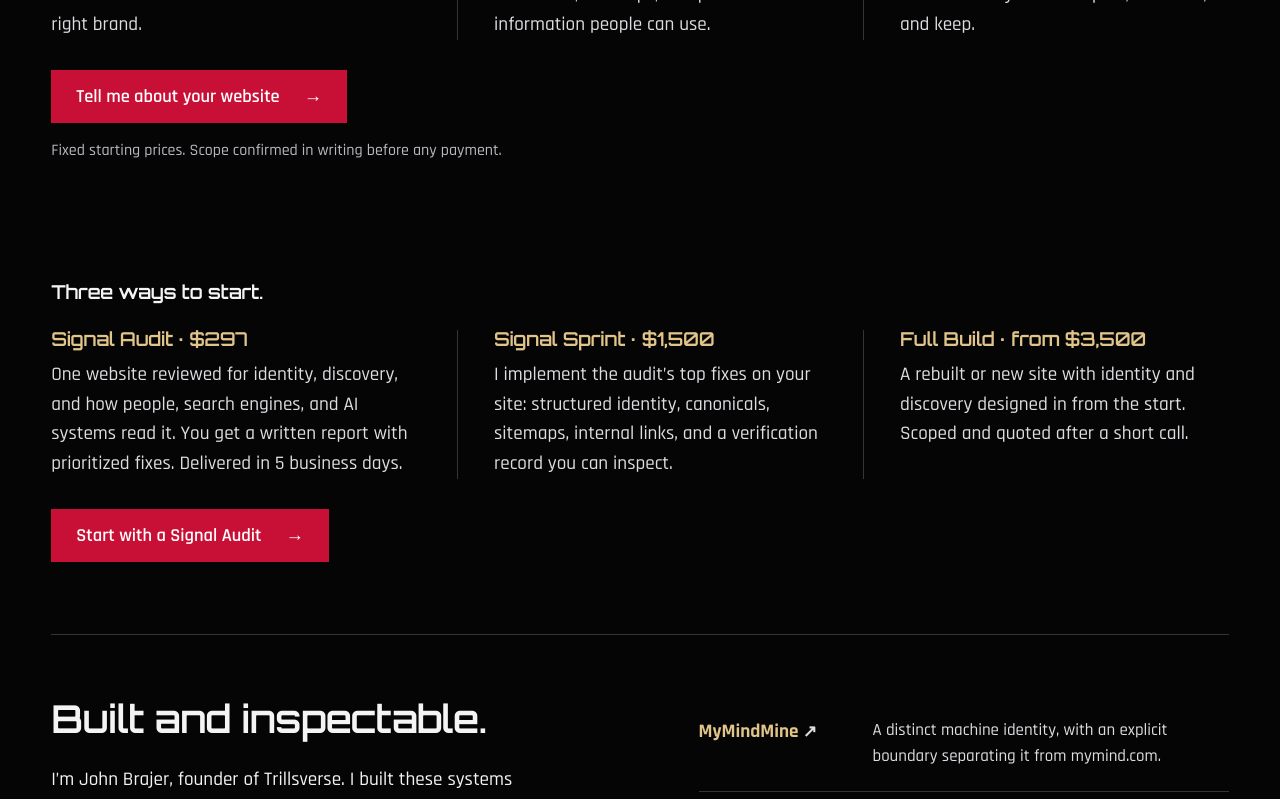
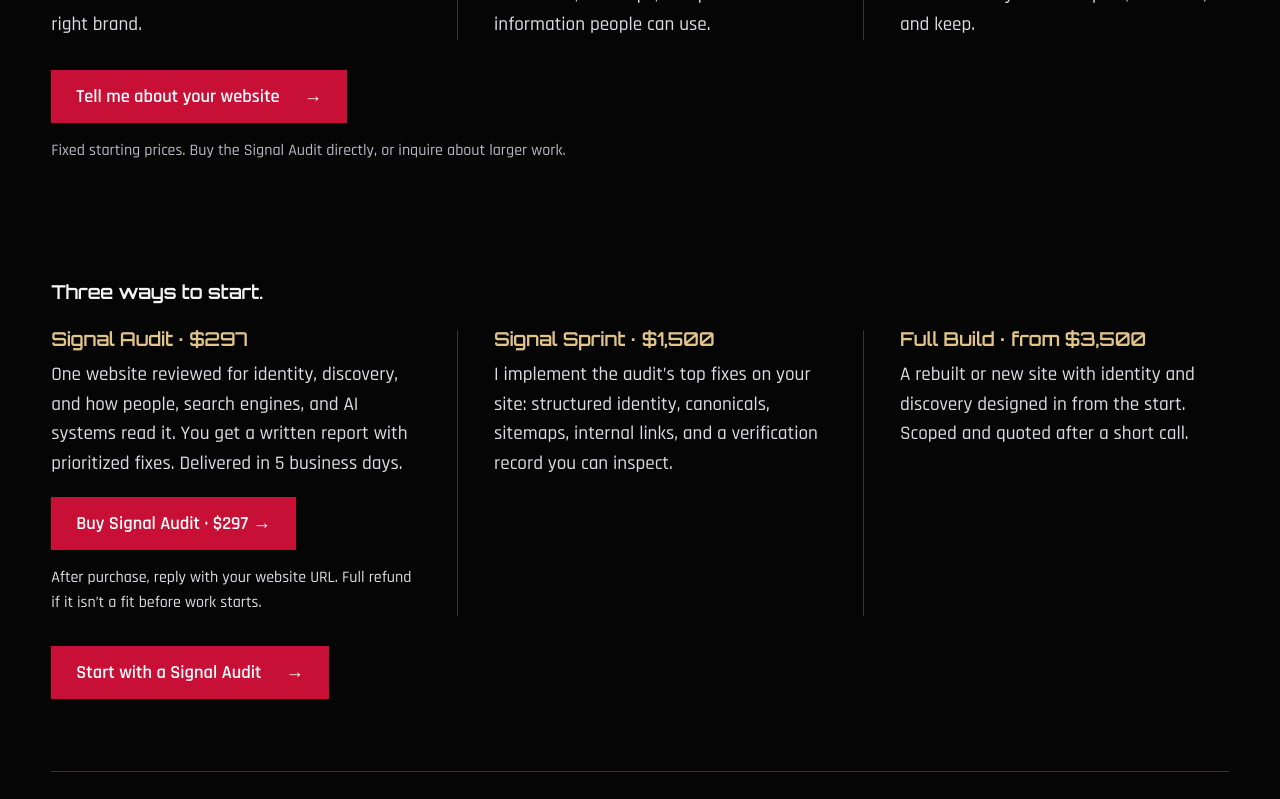
Before and after one commit to JohnBrajer/lultrills.com, a Next.js app: page /work-with-john in a window 1280 px wide. Shown: the part 640-1439 px from the top of the page. Built offline with nearby package versions, Linux system fonts and the light colour scheme.

Commit message:
Work with John: direct Stripe checkout for Signal Audit ($297)
Co-Authored-By: Claude Opus 5.5 <noreply@anthropic.com>
Claude-Session: https://claude.ai/code/session_018YRoQamAi3qmHJsgDJBCJb

```diff
--- a/app/work-with-john/offer.css
+++ b/app/work-with-john/offer.css
@@ -150,3 +150,4 @@
 .offer-pricing { margin: 72px 0; scroll-margin-top: 24px; }
 .offer-pricing > h2 { font-family: var(--font-display); margin: 0 0 28px; }
 @media (max-width: 760px) { .offer-pricing .offer-scope { grid-template-columns: 1fr; gap: 24px; } .offer-pricing .offer-scope section+section { border-left: 0; padding-left: 0; } }
+.offer-buy { margin-top: 18px; display: inline-block; }
--- a/app/work-with-john/page.tsx
+++ b/app/work-with-john/page.tsx
@@ -28,7 +28,7 @@ export default function WorkWithJohn() {
     provider: { '@id': 'https://www.lultrills.com/#john-brajer' },
     description: metadata.description,
     offers: [
-      { '@type': 'Offer', name: 'Signal Audit', price: '297', priceCurrency: 'USD', url: canonical + '#pricing' },
+      { '@type': 'Offer', name: 'Signal Audit', price: '297', priceCurrency: 'USD', url: 'https://buy.stripe.com/14A4gz4kZeYp42y0CwfUQ00', availability: 'https://schema.org/InStock' },
       { '@type': 'Offer', name: 'Signal Sprint', price: '1500', priceCurrency: 'USD', url: canonical + '#pricing' },
       { '@type': 'Offer', name: 'Full Build', price: '3500', priceCurrency: 'USD', url: canonical + '#pricing', description: 'Starting price' },
     ],
@@ -64,7 +64,7 @@ export default function WorkWithJohn() {
             <section><h2>Verified handoff</h2><p>Source files, a change record, and public checks. Work you can inspect, maintain, and keep.</p></section>
           </div>
           <a className="offer-action" href="#inquiry">Tell me about your website <span aria-hidden="true">→</span></a>
-          <p className="offer-note">Fixed starting prices. Scope confirmed in writing before any payment.</p>
+          <p className="offer-note">Fixed starting prices. Buy the Signal Audit directly, or inquire about larger work.</p>
         </section>
 
         <section className="offer-pricing" id="pricing" aria-labelledby="pricing-title">
@@ -73,6 +73,8 @@ export default function WorkWithJohn() {
             <section>
               <h2>Signal Audit · $297</h2>
               <p>One website reviewed for identity, discovery, and how people, search engines, and AI systems read it. You get a written report with prioritized fixes. Delivered in 5 business days.</p>
+              <a className="offer-action offer-buy" href="https://buy.stripe.com/14A4gz4kZeYp42y0CwfUQ00" rel="noopener">Buy Signal Audit · $297 <span aria-hidden="true">→</span></a>
+              <p className="offer-note">After purchase, reply with your website URL. Full refund if it isn’t a fit before work starts.</p>
             </section>
             <section>
               <h2>Signal Sprint · $1,500</h2>
```
